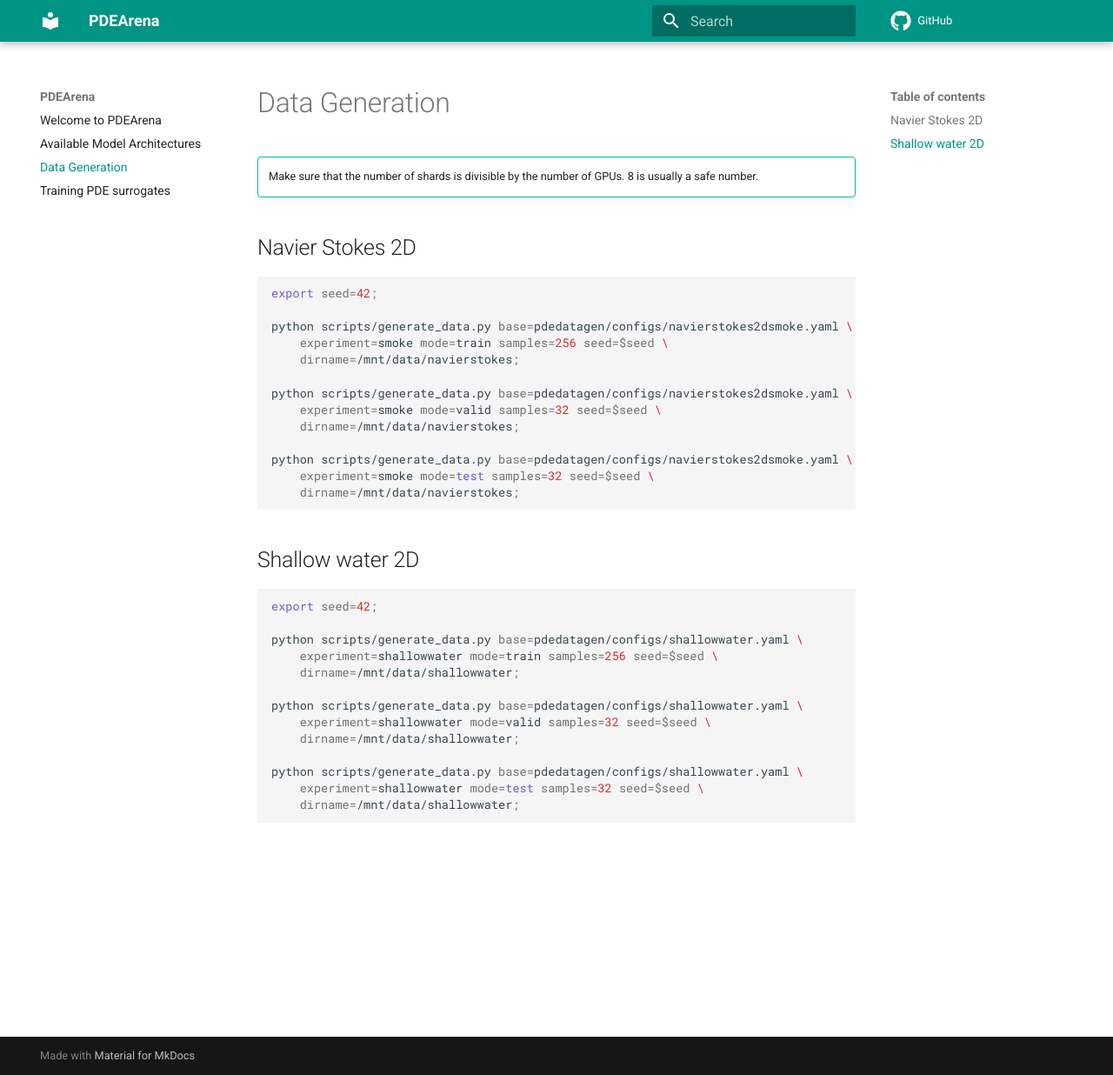
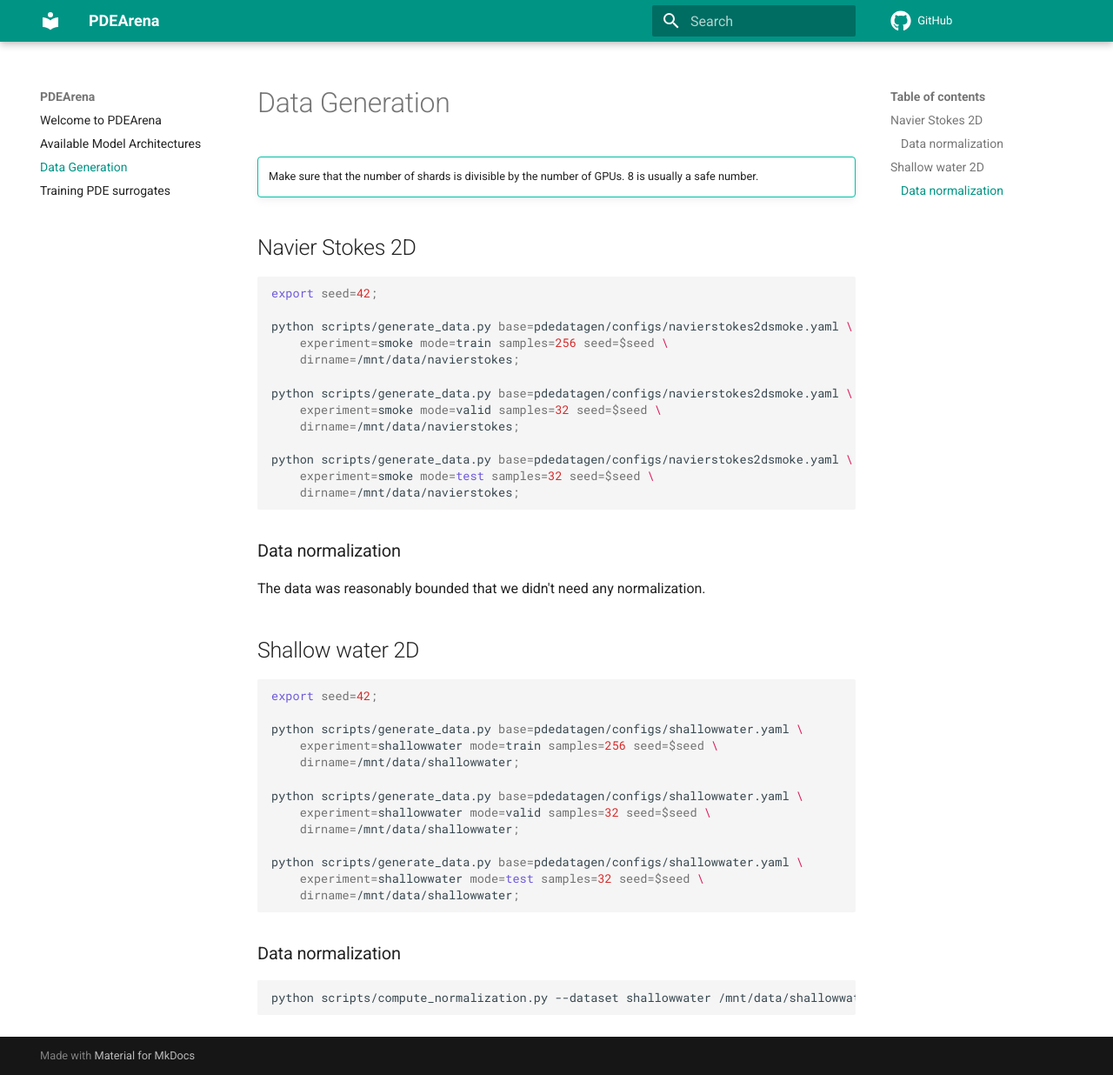
Before and after one commit to pdearena/pdearena, an MkDocs documentation site: the page built from docs/data.md, in a window 1280 px wide and 1236 px high. Shown: the whole window at 87% size. Built offline with MkDocs 1.6.1 and Material for MkDocs 9.7.7, drawn with Linux system fonts in a browser that asks for light colours; comment, search, counter and statistics services are not loaded.

Commit message:
data norm mention

````diff
--- a/docs/data.md
+++ b/docs/data.md
@@ -22,6 +22,10 @@ python scripts/generate_data.py base=pdedatagen/configs/navierstokes2dsmoke.yaml
     dirname=/mnt/data/navierstokes;
 ```
 
+### Data normalization
+
+The data was reasonably bounded that we didn't need any normalization.
+
 ## Shallow water 2D
 
 ```bash
@@ -39,3 +43,9 @@ python scripts/generate_data.py base=pdedatagen/configs/shallowwater.yaml \
     experiment=shallowwater mode=test samples=32 seed=$seed \
     dirname=/mnt/data/shallowwater;
 ```
+
+### Data normalization
+
+```bash
+python scripts/compute_normalization.py --dataset shallowwater /mnt/data/shallowwater
+```
````
Also changed, not shown: 1 other file.
